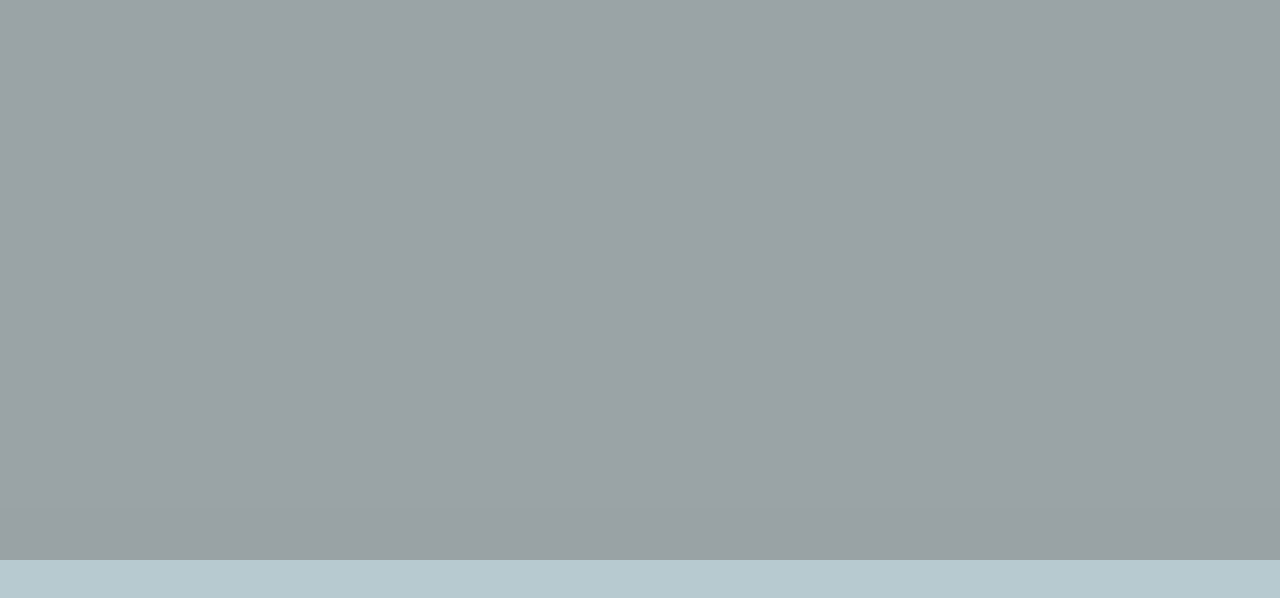
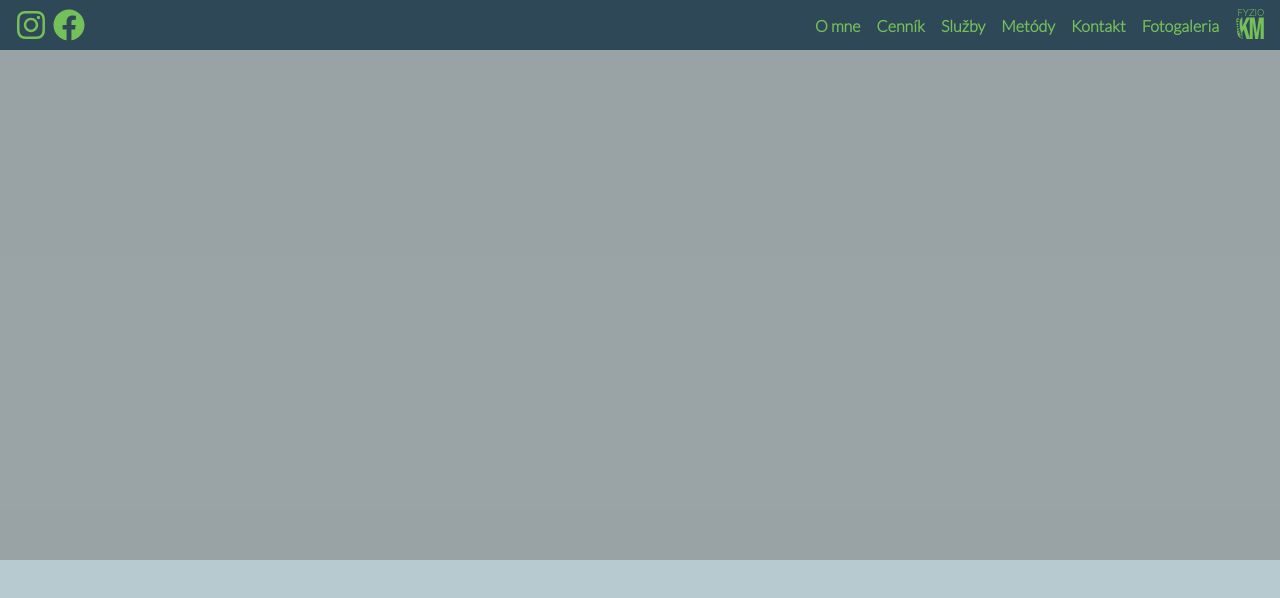
Before and after one commit to Stanislav453/fyziokm, a React (Create React App) app: page / in a window 1280 px wide. Shown: the top 598 px of the page. Built offline with nearby package versions, Linux system fonts and the light colour scheme.

Commit message:
Pridla som MyMenu

```diff
--- a/src/components/myHeader/myHeader.js
+++ b/src/components/myHeader/myHeader.js
@@ -5,7 +5,7 @@ import MyMenu from "../myMenu/MyMenu";
 const MyHeader = () =>  {
     return (
         <div className="my-header">
-
+            <MyMenu />
         </div>
     )
 }
```
